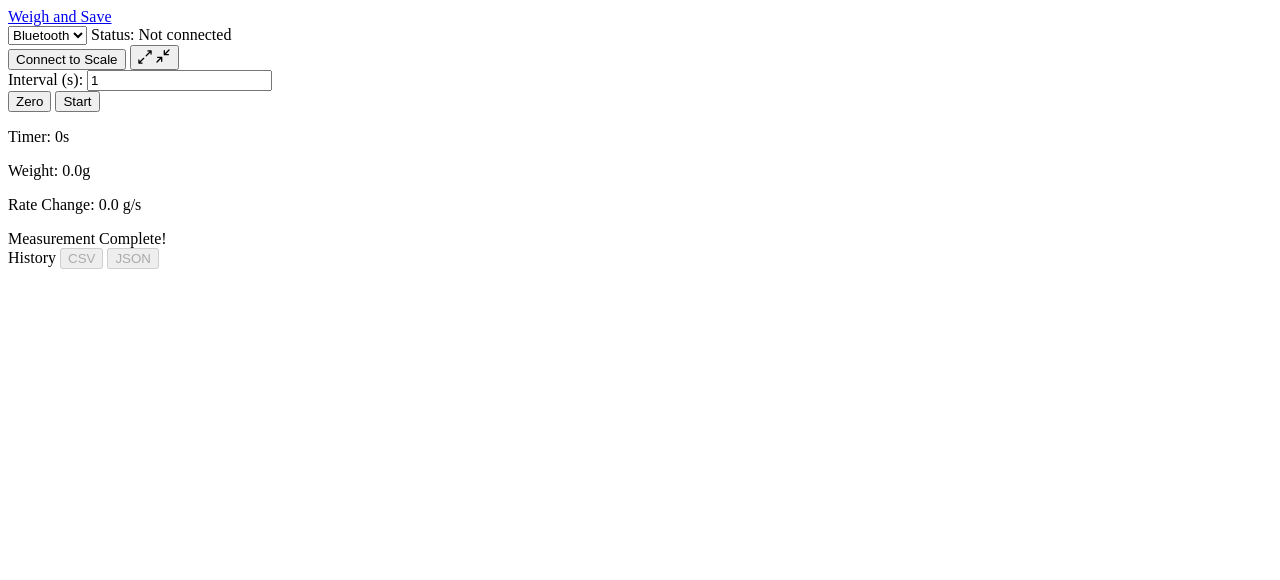
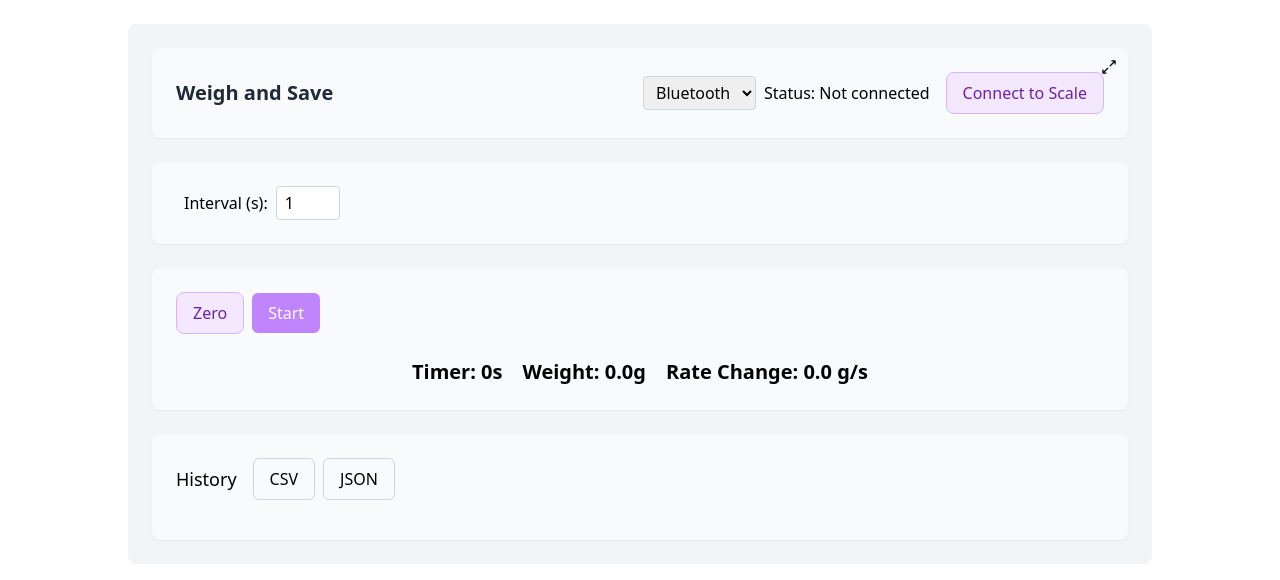
Before and after one commit to decentespresso/openscale, a plain HTML site: page web_apps/Weigh_Save/weigh_save.html in a window 1280 px wide. Drawn offline with Linux system fonts and the light colour scheme.

Commit message:
Update weigh_save.html
update script path

```diff
--- a/web_apps/Weigh_Save/weigh_save.html
+++ b/web_apps/Weigh_Save/weigh_save.html
@@ -1,6 +1,6 @@
 <title>Decent Scale Weigh and Save</title>
     <meta name="viewport" content="width=device-width, initial-scale=1.0">
-    <link href=".webweigh_output.css" rel="stylesheet">
+    <link href="webweigh_output.css" rel="stylesheet">
 
 <body class="min-h-screen bg-white font-sans">
     <!-- Change the container class and add responsive padding -->
@@ -134,5 +134,5 @@
         </div>
     </main>
 
-    <script type="module" src="/support/scale/js/web_weigh_timer/main.js"></script>
+    <script type="module" src="main.js"></script>
 </body>
```
